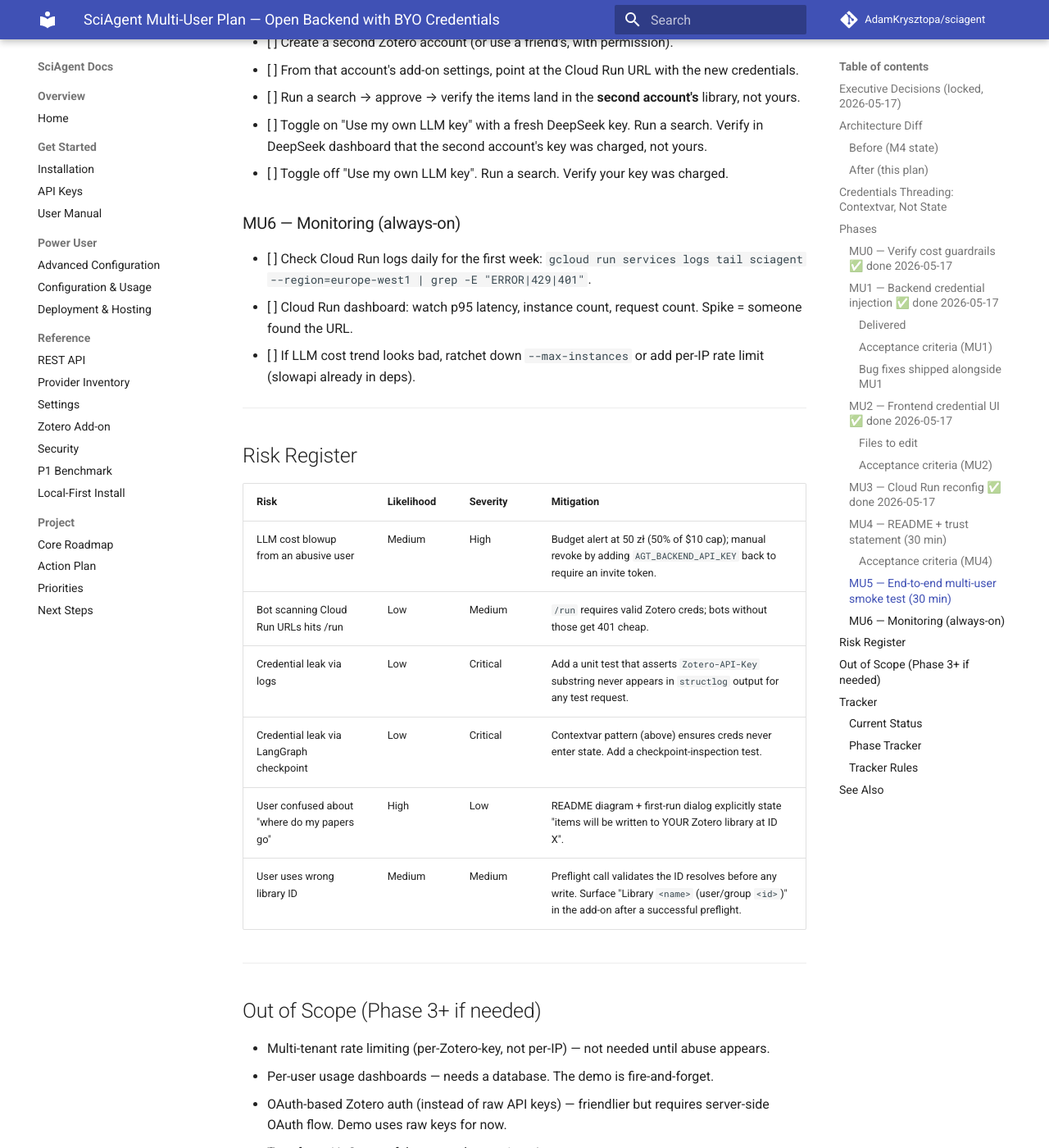
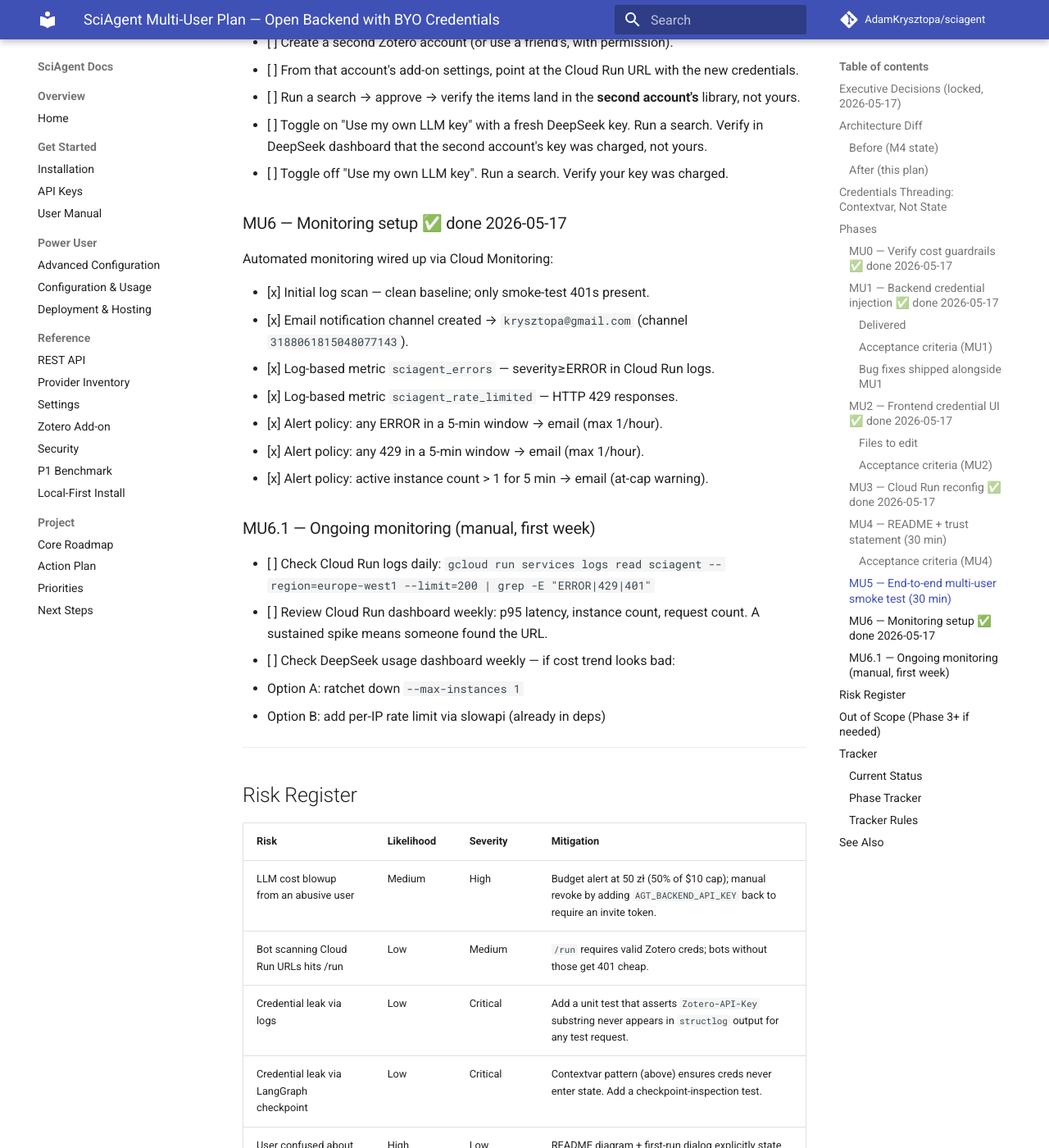
Before and after one commit to AdamKrysztopa/sciagent, an MkDocs documentation site: the page built from docs/actionable-plan-multiuser.md, in a window 1280 px wide and 1400 px high, scrolled down 5933 px. Shown: the whole window at 82% size. Built offline with MkDocs 1.6.1 and Material for MkDocs 9.7.7, drawn with Linux system fonts in a browser that asks for light colours; comment, search, counter and statistics services are not loaded; some of the changed text lies outside the part shown.

Commit message:
docs(mu6): record monitoring setup — 3 alert policies + email channel
Cloud Monitoring wired up for the sciagent Cloud Run service:
- Email notification channel: krysztopa@gmail.com
- Log-based metrics: sciagent_errors (severity>=ERROR), sciagent_rate_limited (HTTP 429)
- Alert policies: ERROR entries, 429 responses, instance count at cap (>1 for 5 min)
- Initial log scan: clean baseline, only smoke-test 401s present

MU6.1 added for manual ongoing checks: daily log review, weekly
Cloud Run dashboard and DeepSeek cost review, scale-down decision point.

Co-Authored-By: Claude Sonnet 4.6 <noreply@anthropic.com>

```diff
--- a/docs/actionable-plan-multiuser.md
+++ b/docs/actionable-plan-multiuser.md
@@ -225,11 +225,28 @@ Public backend: `https://sciagent-ewpafdgfya-ew.a.run.app`
 - [ ] Toggle on "Use my own LLM key" with a fresh DeepSeek key. Run a search. Verify in DeepSeek dashboard that the second account's key was charged, not yours.
 - [ ] Toggle off "Use my own LLM key". Run a search. Verify your key was charged.
 
-### MU6 — Monitoring (always-on)
+### MU6 — Monitoring setup ✅ done 2026-05-17
 
-- [ ] Check Cloud Run logs daily for the first week: `gcloud run services logs tail sciagent --region=europe-west1 | grep -E "ERROR|429|401"`.
-- [ ] Cloud Run dashboard: watch p95 latency, instance count, request count. Spike = someone found the URL.
-- [ ] If LLM cost trend looks bad, ratchet down `--max-instances` or add per-IP rate limit (slowapi already in deps).
+Automated monitoring wired up via Cloud Monitoring:
+
+- [x] Initial log scan — clean baseline; only smoke-test 401s present.
+- [x] Email notification channel created → `krysztopa@gmail.com`
+  (channel `3188061815048077143`).
+- [x] Log-based metric `sciagent_errors` — severity≥ERROR in Cloud Run logs.
+- [x] Log-based metric `sciagent_rate_limited` — HTTP 429 responses.
+- [x] Alert policy: any ERROR in a 5-min window → email (max 1/hour).
+- [x] Alert policy: any 429 in a 5-min window → email (max 1/hour).
+- [x] Alert policy: active instance count > 1 for 5 min → email (at-cap warning).
+
+### MU6.1 — Ongoing monitoring (manual, first week)
+
+- [ ] Check Cloud Run logs daily:
+  `gcloud run services logs read sciagent --region=europe-west1 --limit=200 | grep -E "ERROR|429|401"`
+- [ ] Review Cloud Run dashboard weekly: p95 latency, instance count, request count.
+  A sustained spike means someone found the URL.
+- [ ] Check DeepSeek usage dashboard weekly — if cost trend looks bad:
+  - Option A: ratchet down `--max-instances 1`
+  - Option B: add per-IP rate limit via slowapi (already in deps)
 
 ---
 
@@ -266,7 +283,8 @@ Public backend: `https://sciagent-ewpafdgfya-ew.a.run.app`
 - MU2 frontend ✅ done 2026-05-17 — 8 new prefs fields, Zotero/LLM headers in `buildHeaders`, ConfigPanel sections, FirstRunConfigCard adapts to remote mode, pre-search validation, 5 new tests.
 - MU3 Cloud Run reconfig ✅ done 2026-05-17 — deployed image `7b17551`, removed baked-in Zotero/backend secrets, verified `/health` 200 + `/run`-no-creds 401.
 - MU4 README ✅ done 2026-05-17 — "Try the Hosted Demo" section added to README.md; Backend Mode dropdown added to ConfigPanel.
-- Current focus: **MU5 — End-to-end multi-user smoke test**
+- MU6 monitoring setup ✅ done 2026-05-17 — email channel, 2 log-based metrics, 3 alert policies (ERROR/429/instance-cap).
+- Remaining: MU5 (needs second Zotero account — manual), MU6.1 (ongoing weekly checks — manual)
 
 ### Phase Tracker
 
@@ -276,7 +294,8 @@ Public backend: `https://sciagent-ewpafdgfya-ew.a.run.app`
 - [x] **MU3** — Cloud Run reconfig ✅ 2026-05-17
 - [x] **MU4** — README + trust statement ✅ 2026-05-17
 - [ ] **MU5** — End-to-end smoke test
-- [ ] **MU6** — Monitoring (continuous)
+- [x] **MU6** — Monitoring setup ✅ 2026-05-17 (3 alert policies + email channel)
+- [ ] **MU6.1** — Ongoing monitoring (manual, first week — see section above)
 
 ### Tracker Rules
 
```
